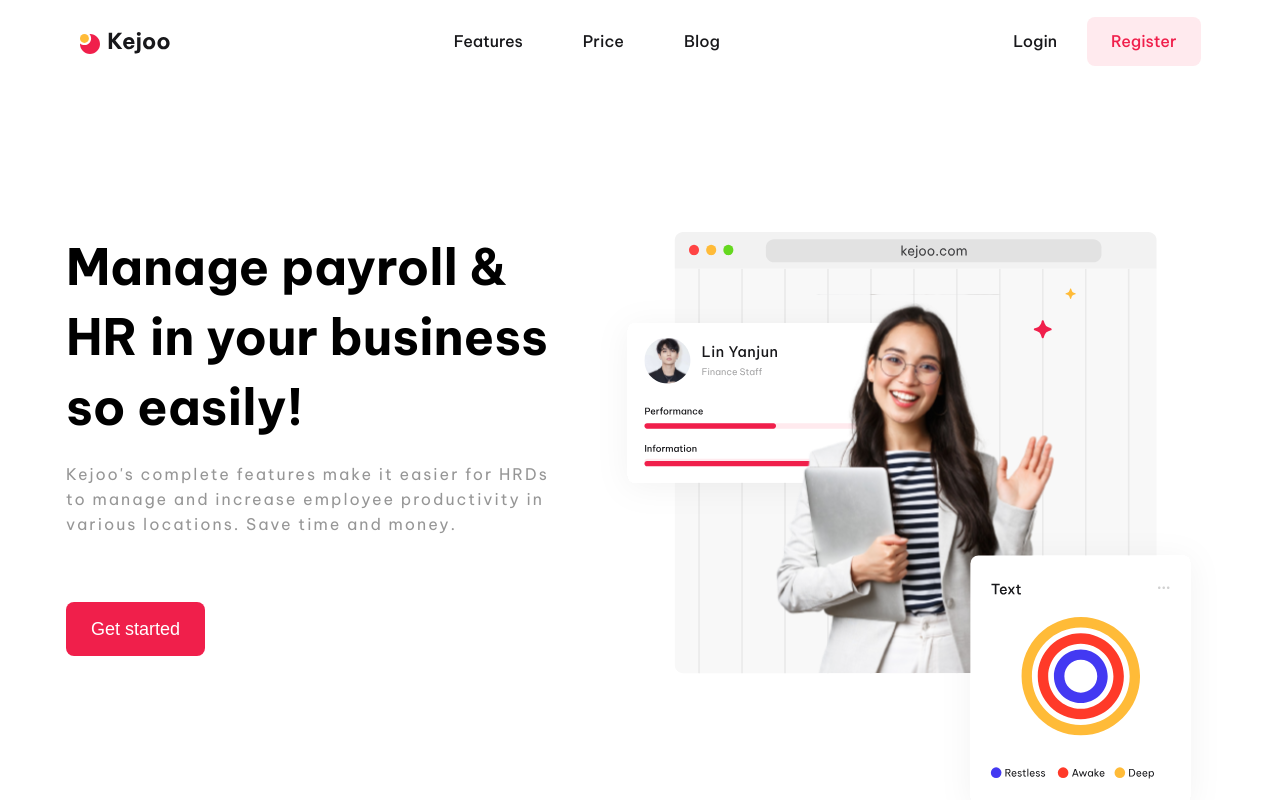
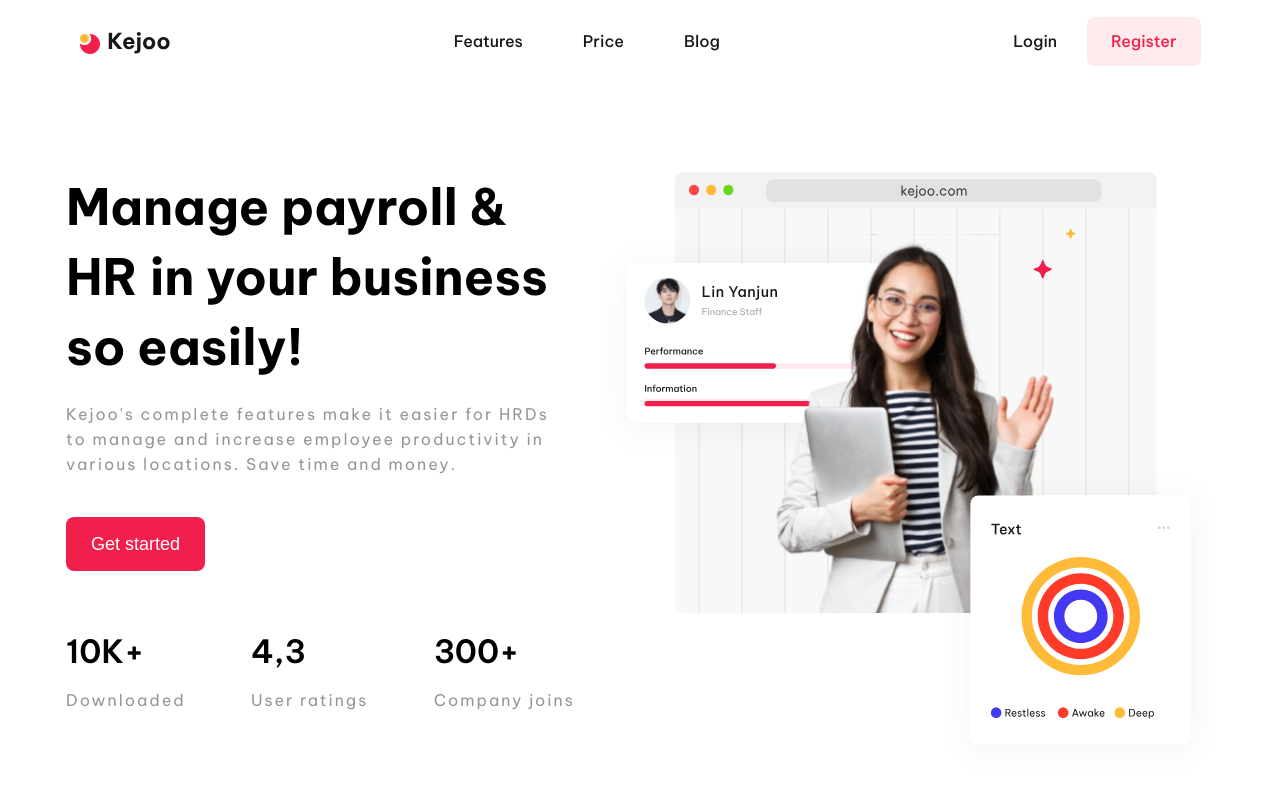
Before and after one commit to gustavoalvim41/kejoo, a React (Vite) app: page / in a window 1280 px wide. Shown: the top 800 px of the page. Built offline with nearby package versions, Linux system fonts and the light colour scheme.

Commit message:
updating numbers class and styling

```diff
--- a/src/screens/Home/index.jsx
+++ b/src/screens/Home/index.jsx
@@ -16,8 +16,19 @@
             <h1>Manage payroll & HR in your business so easily!</h1>
             <p>Kejoo's complete features make it easier for HRDs to manage and increase employee productivity in various locations. Save time and money.</p>
             <button>Get started</button>
-            <div>
-
+            <div className='numbers'>
+              <div>
+                <h3>10K+</h3>
+                <p>Downloaded</p>
+              </div>
+              <div>
+                <h3>4,3</h3>
+                <p>User ratings</p>
+              </div>
+              <div>
+                <h3>300+</h3>
+                <p>Company joins</p>
+              </div>
             </div>
           </article>
           <article className='hero-img'>
--- a/src/screens/Home/styles.sass
+++ b/src/screens/Home/styles.sass
@@ -10,7 +10,7 @@
   .hero
     height: 55.8rem
 
-    margin: 15rem 0 0 0
+    margin: 9rem 0 0 0
 
     display: grid
     grid-template-columns: 1fr 1fr
@@ -28,7 +28,7 @@
         line-height: 7rem
 
       p
-        margin: 0 0 4.5rem 0
+        margin: 0 0 2rem 0
 
         letter-spacing: .2rem
 
@@ -45,6 +45,25 @@
 
         color: variables.$white
         background-color: variables.$primary
+
+      .numbers
+        width: 100%
+
+        margin: 4rem 0 0 0
+
+        display: flex
+        align-items: center
+        justify-content: space-between
+
+        div
+          display: flex
+          flex-direction: column
+          gap: 1.7rem
+
+          h3
+            font-size: 3.2rem
+            font-weight: 600
+            line-height: 4rem
 
     .hero-img
       img
@@ -68,3 +87,5 @@
     display: flex
     align-items: center
     justify-content: center
+
+    background-color: red
```
